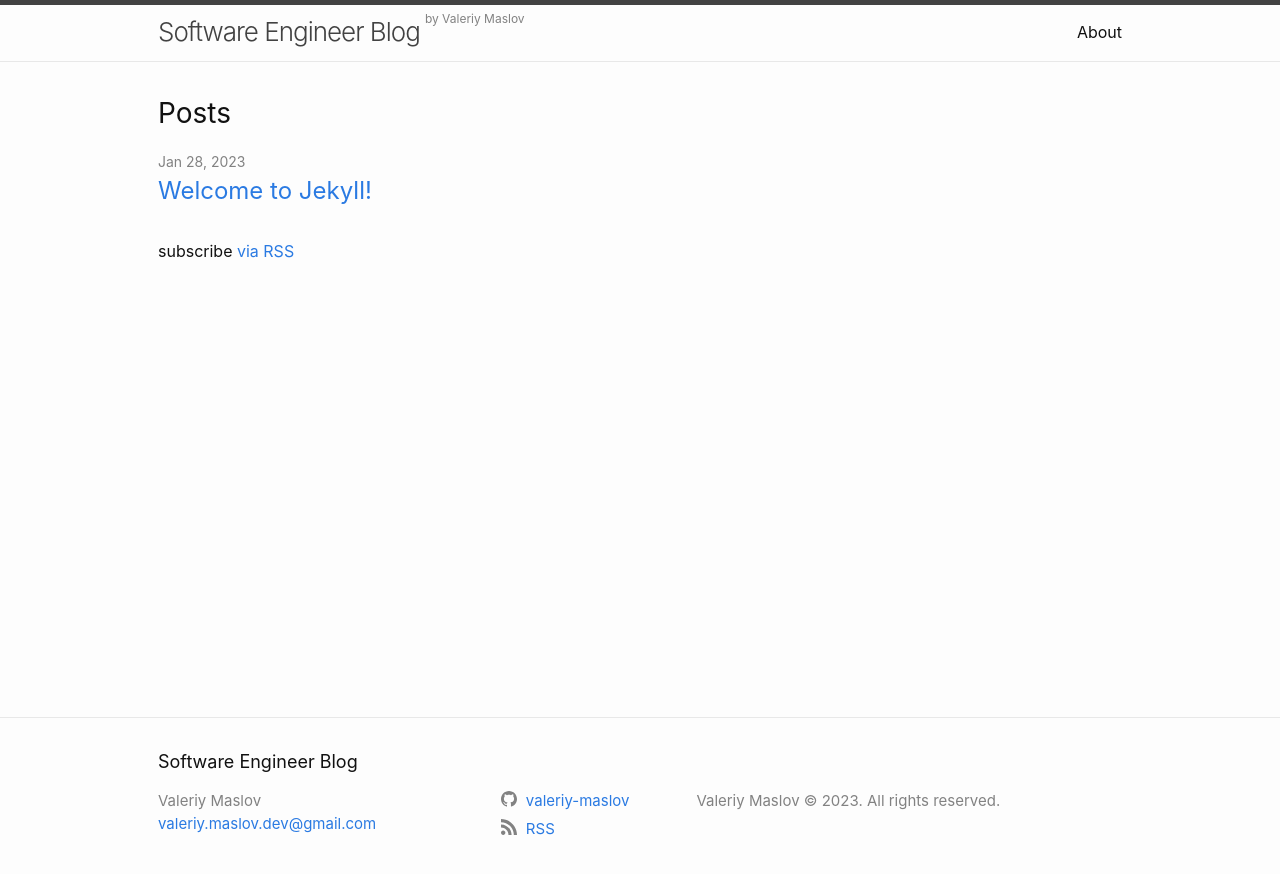
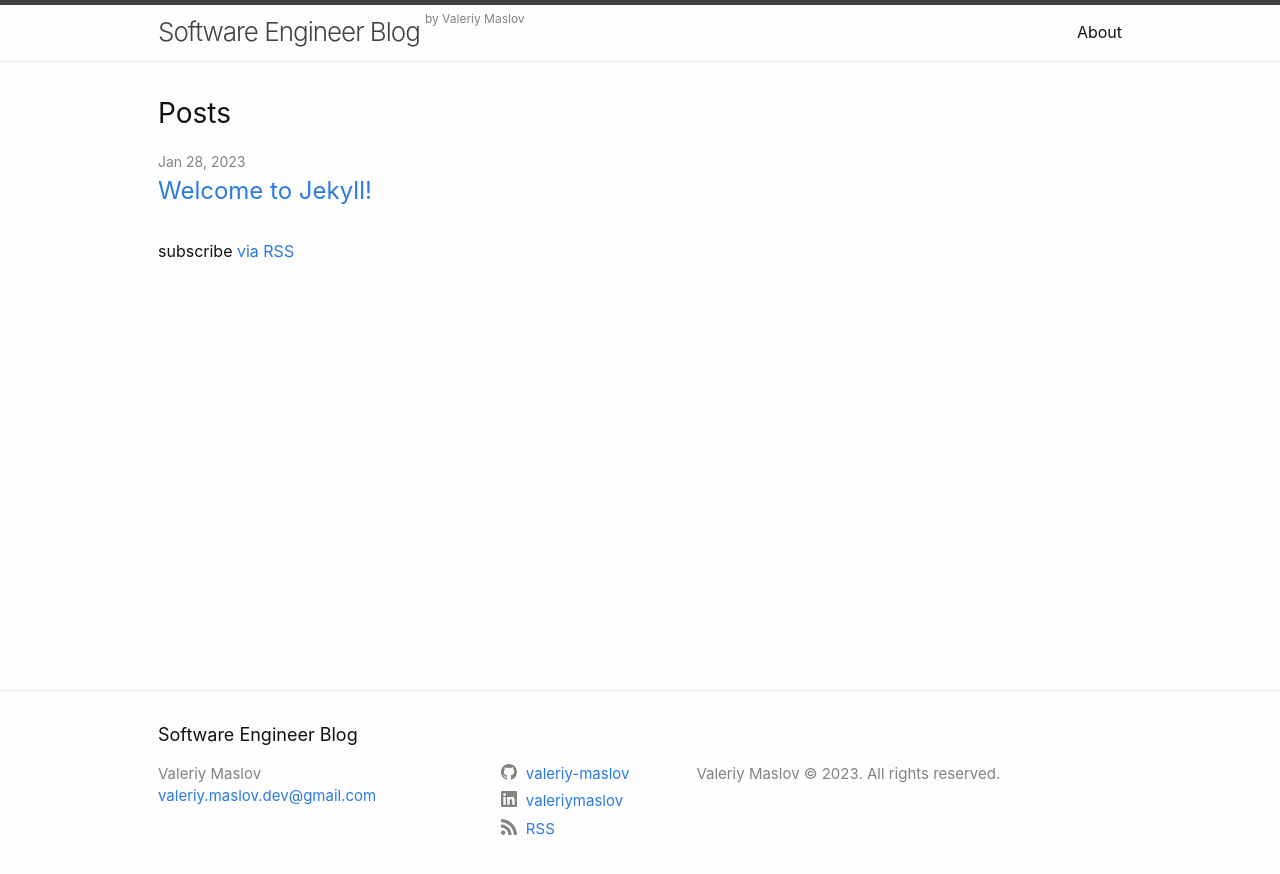
Before and after one commit to valeriy-maslov/valeriy-maslov.github.io, a Jekyll site: the page built from index.markdown, in a window 1280 px wide. Shown: the top 874 px of the page. Built offline with Jekyll 4.4.1, drawn with Linux system fonts in a browser that asks for light colours; our own code applies the rules of GitHub Pages for plain Markdown files.

Commit message:
Added linked in link

```diff
--- a/_config.yml
+++ b/_config.yml
@@ -28,6 +28,7 @@ domain: "valeriy-maslov.github.io"
 url: "https://valeriy-maslov.github.io" # the base hostname & protocol for your site, e.g. http://example.com
 #twitter_username: jekyllrb
 github_username:  valeriy-maslov
+linkedin_username: valeriymaslov
 copyright: "2023"
 rss: RSS
 
```
